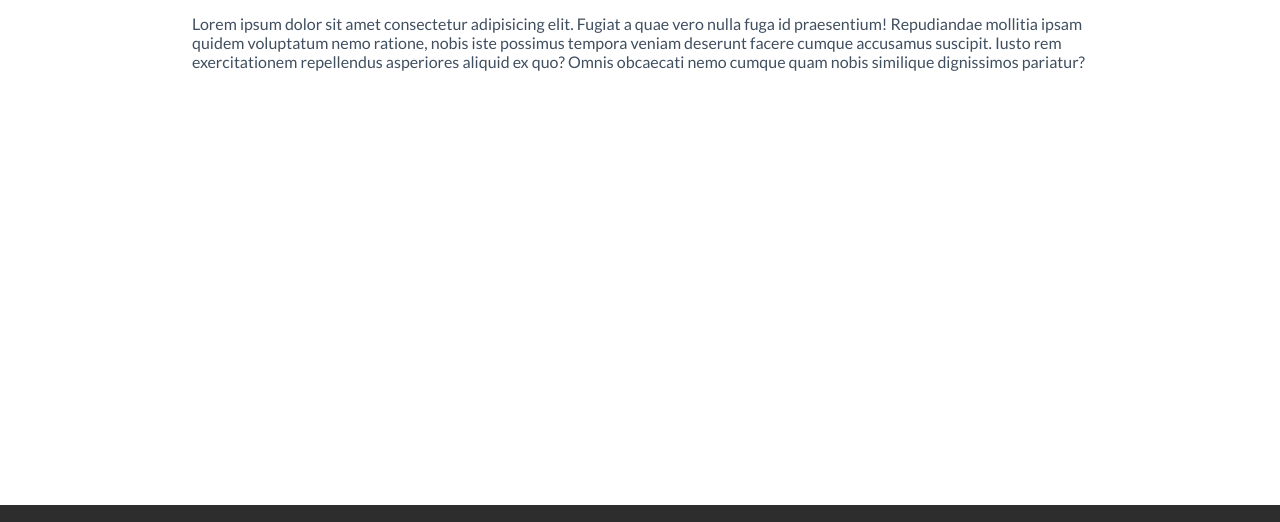
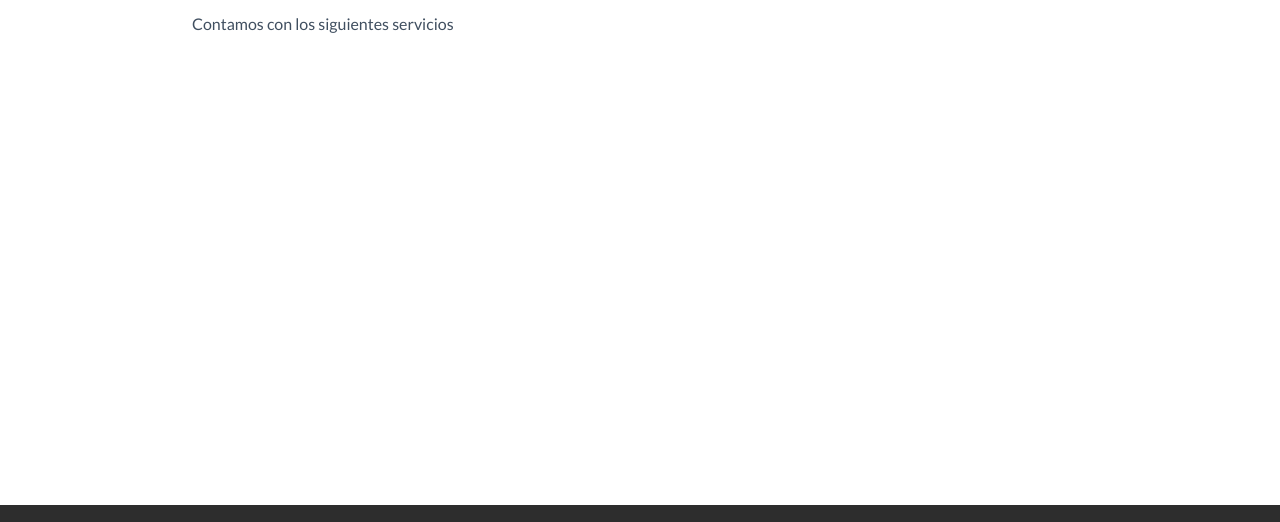
Before and after one commit to yaeltaito/dogmestika, a plain HTML site: page servicios.html in a window 1280 px wide. Shown: the part 215-737 px from the top of the page. Drawn offline with Linux system fonts and the light colour scheme.

Commit message:
modificación textos servicios

```diff
--- a/servicios.html
+++ b/servicios.html
@@ -42,14 +42,7 @@
 
 			<div class="services">
 				<h3 class="services__title">Servicios</h3>
-				<p class="services__text">
-					Lorem ipsum dolor sit amet consectetur adipisicing elit. Fugiat a quae
-					vero nulla fuga id praesentium! Repudiandae mollitia ipsam quidem
-					voluptatum nemo ratione, nobis iste possimus tempora veniam deserunt
-					facere cumque accusamus suscipit. Iusto rem exercitationem repellendus
-					asperiores aliquid ex quo? Omnis obcaecati nemo cumque quam nobis
-					similique dignissimos pariatur?
-				</p>
+				<p class="services__text">Contamos con los siguientes servicios</p>
 			</div>
 		</main>
 		<!-- footer con legales y redes sociales -->
```
